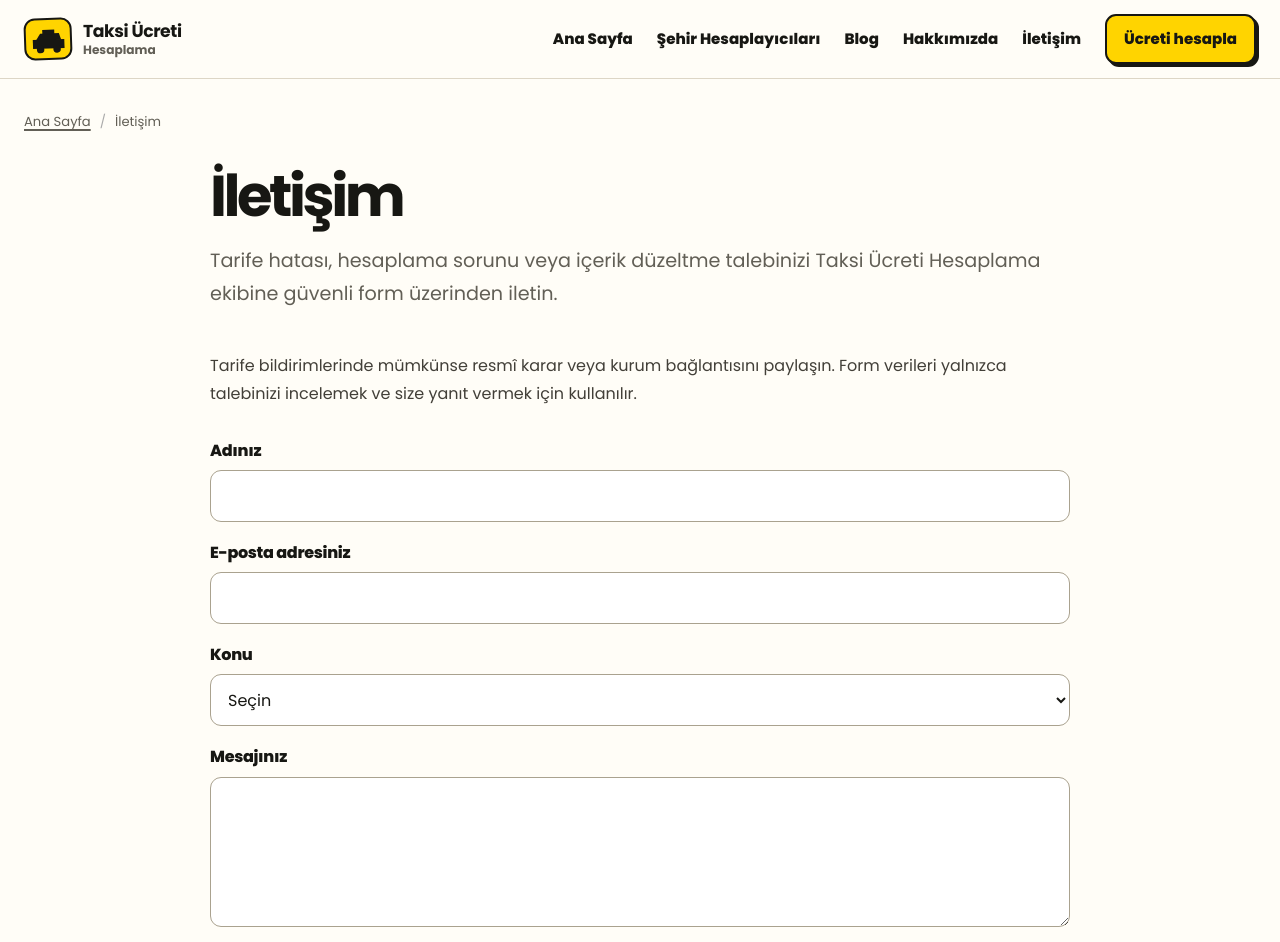
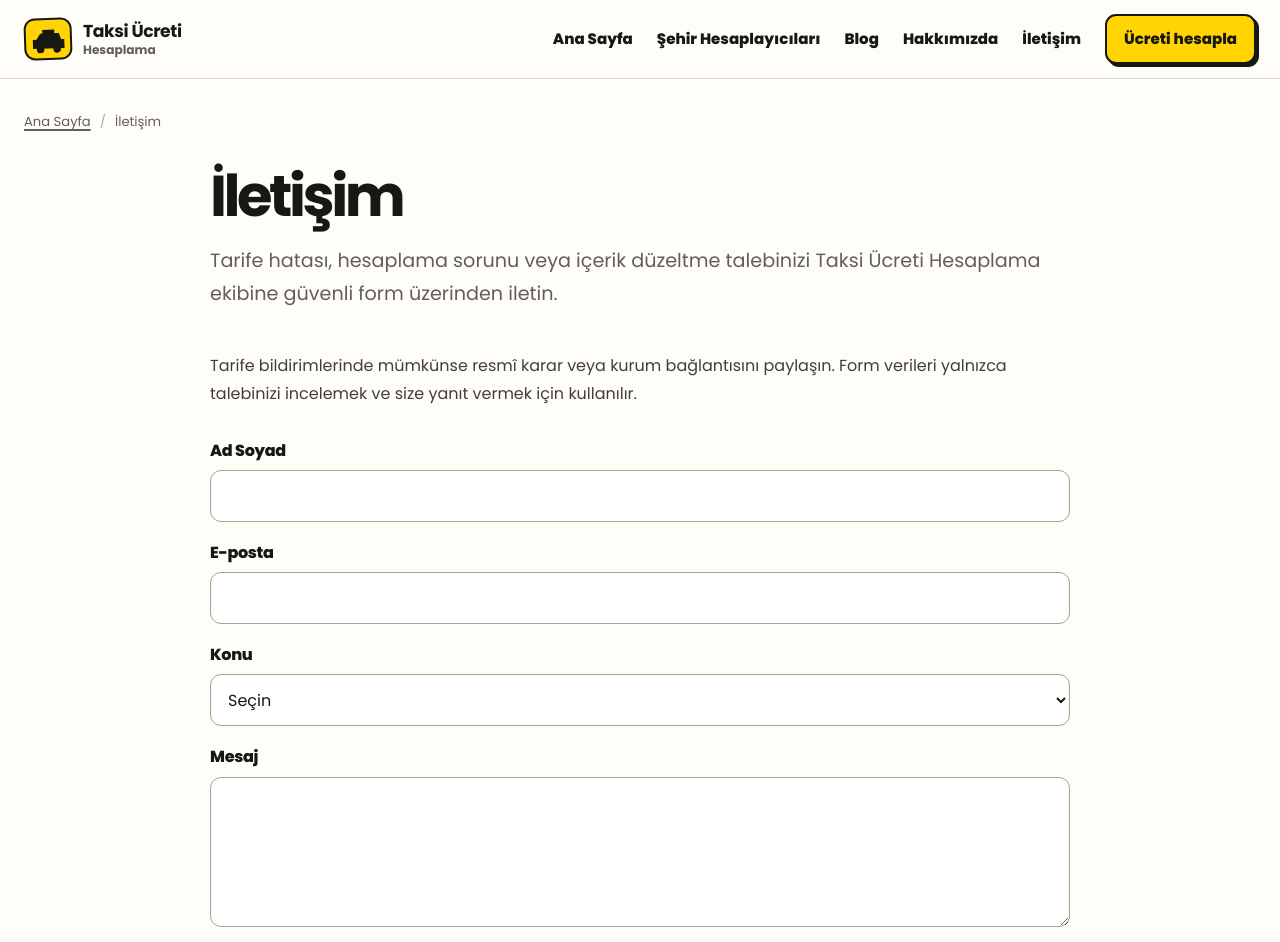
Before and after one commit to arslanwebx/taksi-ucreti-hesaplama, a Next.js app: page /iletisim in a window 1280 px wide. Shown: the top 942 px of the page. Built offline with nearby package versions, Linux system fonts and the light colour scheme.

Commit message:
contact form

```diff
--- a/components/ContactForm.tsx
+++ b/components/ContactForm.tsx
@@ -1,84 +1,117 @@
 'use client';
 
-import { useState } from 'react';
-import { site } from '@/src/data/site';
+import { useRef, useState } from 'react';
+import { canonical, site } from '@/src/data/site';
 
-const formEndpoint = process.env.NEXT_PUBLIC_FORM_ENDPOINT ?? `https://formsubmit.co/ajax/${site.contactEmail}`;
+const formEndpoint = `https://formsubmit.co/ajax/${site.contactEmail}`;
+const contactPageUrl = canonical('/iletisim/');
+const genericError = `Mesaj gönderilemedi. Lütfen biraz sonra tekrar deneyin veya ${site.contactEmail} adresine e-posta gönderin.`;
 
-type FormSubmitResponse = {
-  success?: boolean | string;
-  message?: unknown;
-  error?: unknown;
-  errors?: unknown;
-};
+type FieldName = 'name' | 'email' | 'subject' | 'message';
+type FormValues = Record<FieldName | 'honey', string>;
+type FormSubmitResponse = { success?: boolean | string };
 
-function getFormSubmitError(data: FormSubmitResponse) {
-  if (typeof data.message === 'string' && data.message.trim()) return data.message;
-  if (typeof data.error === 'string' && data.error.trim()) return data.error;
-  if (Array.isArray(data.errors)) {
-    const messages = data.errors.flatMap((error) => {
-      if (typeof error === 'string') return error;
-      if (error && typeof error === 'object' && 'message' in error && typeof error.message === 'string') return error.message;
-      return [];
-    });
-    if (messages.length) return messages.join(' ');
-  }
-  return '';
+const initialValues: FormValues = { name: '', email: '', subject: '', message: '', honey: '' };
+
+function validate(values: FormValues) {
+  const errors: Partial<Record<FieldName, string>> = {};
+  if (values.name.length < 2) errors.name = 'Ad soyad en az 2 karakter olmalıdır.';
+  if (!/^\S+@\S+\.\S+$/.test(values.email)) errors.email = 'Geçerli bir e-posta adresi girin.';
+  if (values.subject.length < 3) errors.subject = 'Konu en az 3 karakter olmalıdır.';
+  if (values.message.length < 10) errors.message = 'Mesaj en az 10 karakter olmalıdır.';
+  return errors;
 }
 
 export function ContactForm() {
-  const [subject, setSubject] = useState('');
+  const [values, setValues] = useState<FormValues>(initialValues);
+  const [errors, setErrors] = useState<Partial<Record<FieldName, string>>>({});
   const [status, setStatus] = useState('');
   const [sending, setSending] = useState(false);
-  const tariff = subject === 'Tarife hatası bildir';
+  const inFlight = useRef(false);
+
+  function updateField(field: keyof FormValues, value: string) {
+    setValues((current) => ({ ...current, [field]: value }));
+    if (field !== 'honey') setErrors((current) => ({ ...current, [field]: undefined }));
+    setStatus('');
+  }
 
   async function submit(event: React.FormEvent<HTMLFormElement>) {
     event.preventDefault();
-    const form = event.currentTarget;
-    if (!form.reportValidity()) return;
-    if (!formEndpoint) {
-      const configurationError = 'Form gönderim adresi yapılandırılmamış. Lütfen site yöneticisiyle iletişime geçin.';
-      console.error('Contact form configuration error: NEXT_PUBLIC_FORM_ENDPOINT is unavailable.');
-      setStatus(configurationError);
+    if (sending || inFlight.current) return;
+
+    const trimmed = Object.fromEntries(
+      Object.entries(values).map(([key, value]) => [key, value.trim()]),
+    ) as FormValues;
+    const validationErrors = validate(trimmed);
+    setErrors(validationErrors);
+    setStatus('');
+
+    if (trimmed.honey || Object.keys(validationErrors).length > 0) {
+      if (trimmed.honey) setStatus(genericError);
       return;
     }
-    setSending(true); setStatus('Gönderiliyor…');
+
+    inFlight.current = true;
+    setSending(true);
     try {
-      const formData = new FormData(form);
-      formData.set('_subject', 'Yeni İletişim Mesajı - Taksi Ücreti Hesaplama');
-      formData.set('_template', 'table');
       const response = await fetch(formEndpoint, {
         method: 'POST',
-        body: formData,
-        headers: { Accept: 'application/json' },
+        headers: { 'Content-Type': 'application/json', Accept: 'application/json' },
+        body: JSON.stringify({
+          name: trimmed.name,
+          email: trimmed.email,
+          subject: trimmed.subject,
+          message: trimmed.message,
+          _subject: 'Taksi Ücreti Hesaplama - Yeni İletişim Mesajı',
+          _template: 'table',
+          _honey: trimmed.honey,
+          _url: contactPageUrl,
+        }),
       });
-      const data = await response.json().catch(() => ({})) as FormSubmitResponse;
-      if (!response.ok || data.success === false || data.success === 'false') {
-        const error = new Error(getFormSubmitError(data) || `Form gönderilemedi (${response.status}).`);
-        error.name = 'FormSubmitError';
-        throw error;
-      }
-      form.reset(); setSubject('');
-      setStatus('Mesajınız gönderildi. Teşekkür ederiz.');
-    } catch (error) {
-      console.error('Contact form submission failed:', error);
-      setStatus(
-        error instanceof Error && error.name === 'FormSubmitError'
-          ? error.message
-          : 'Gönderim tamamlanamadı. Lütfen yeniden deneyin veya e-posta gönderin.',
-      );
-    } finally { setSending(false); }
+      const data = await response.json().catch(() => null) as FormSubmitResponse | null;
+      const wasSuccessful = data?.success === true || data?.success === 'true';
+
+      if (!response.ok || !wasSuccessful) throw new Error('FormSubmit submission failed');
+
+      setValues(initialValues);
+      setErrors({});
+      setStatus('Mesajınız başarıyla gönderildi. En kısa sürede size dönüş yapacağız.');
+    } catch {
+      setStatus(genericError);
+    } finally {
+      inFlight.current = false;
+      setSending(false);
+    }
   }
 
-  return <form className="contact-form" action={formEndpoint} method="post" onSubmit={submit}>
-    <input type="hidden" name="_subject" value="Taksi Ücreti Hesaplama - Yeni iletişim formu mesajı"/>
-    <label>Adınız<input name="name" autoComplete="name" required maxLength={100}/></label>
-    <label>E-posta adresiniz<input name="email" type="email" autoComplete="email" required maxLength={200}/></label>
-    <label>Konu<select name="subject" required value={subject} onChange={(event) => setSubject(event.target.value)}><option value="">Seçin</option><option>Tarife hatası bildir</option><option>Hesaplama sorunu</option><option>İçerik düzeltme talebi</option><option>Genel iletişim</option></select></label>
-    {tariff && <fieldset><legend>Tarife bildirimi ayrıntıları</legend><label>Şehir<input name="city" required maxLength={100}/></label><label>Bildirilen tarife<input name="reportedTariff" required maxLength={300} placeholder="Açılış, kilometre ve minimum tutar"/></label><label>Yürürlük tarihi<input name="effectiveDate" required type="date"/></label><label>Resmî kaynak bağlantısı<input name="source" required type="url" maxLength={500} placeholder="https://"/></label></fieldset>}
-    <label>Mesajınız<textarea name="message" required minLength={10} maxLength={4000}/></label>
-    <label className="hp" aria-hidden="true">Web sitesi<input name="website" tabIndex={-1} autoComplete="off"/></label>
-    <label className="privacy-check"><input name="privacy" type="checkbox" required/><span>Gizlilik politikasını okudum ve form verilerimin talebim için işlenmesini kabul ediyorum.</span></label>
-    <button className="button" type="submit" disabled={sending}>{sending ? 'Gönderiliyor…' : 'Mesajı gönder'}</button><p className="status" role="status" aria-live="polite">{status}</p>
+  return <form className="contact-form" noValidate onSubmit={submit}>
+    <label htmlFor="contact-name">Ad Soyad
+      <input id="contact-name" name="name" value={values.name} onChange={(event) => updateField('name', event.target.value)} autoComplete="name" required minLength={2} maxLength={100} aria-describedby={errors.name ? 'contact-name-error' : undefined} aria-invalid={Boolean(errors.name)} />
+    </label>
+    {errors.name && <p className="field-error" id="contact-name-error" role="alert">{errors.name}</p>}
+
+    <label htmlFor="contact-email">E-posta
+      <input id="contact-email" name="email" type="email" value={values.email} onChange={(event) => updateField('email', event.target.value)} autoComplete="email" required maxLength={200} aria-describedby={errors.email ? 'contact-email-error' : undefined} aria-invalid={Boolean(errors.email)} />
+    </label>
+    {errors.email && <p className="field-error" id="contact-email-error" role="alert">{errors.email}</p>}
+
+    <label htmlFor="contact-subject">Konu
+      <select id="contact-subject" name="subject" value={values.subject} onChange={(event) => updateField('subject', event.target.value)} required aria-describedby={errors.subject ? 'contact-subject-error' : undefined} aria-invalid={Boolean(errors.subject)}>
+        <option value="">Seçin</option><option value="Tarife hatası bildir">Tarife hatası bildir</option><option value="Hesaplama sorunu">Hesaplama sorunu</option><option value="İçerik düzeltme talebi">İçerik düzeltme talebi</option><option value="Genel iletişim">Genel iletişim</option>
+      </select>
+    </label>
+    {errors.subject && <p className="field-error" id="contact-subject-error" role="alert">{errors.subject}</p>}
+
+    <label htmlFor="contact-message">Mesaj
+      <textarea id="contact-message" name="message" value={values.message} onChange={(event) => updateField('message', event.target.value)} required minLength={10} maxLength={4000} aria-describedby={errors.message ? 'contact-message-error' : undefined} aria-invalid={Boolean(errors.message)} />
+    </label>
+    {errors.message && <p className="field-error" id="contact-message-error" role="alert">{errors.message}</p>}
+
+    <label className="hp" htmlFor="contact-honey" aria-hidden="true">Web sitesi
+      <input id="contact-honey" name="_honey" value={values.honey} onChange={(event) => updateField('honey', event.target.value)} tabIndex={-1} autoComplete="off" />
+    </label>
+
+    <button className="button" type="submit" disabled={sending}>{sending ? 'Gönderiliyor...' : 'Mesajı gönder'}</button>
+    <p className="status" role="status" aria-live="polite">{status}</p>
   </form>;
 }
```
